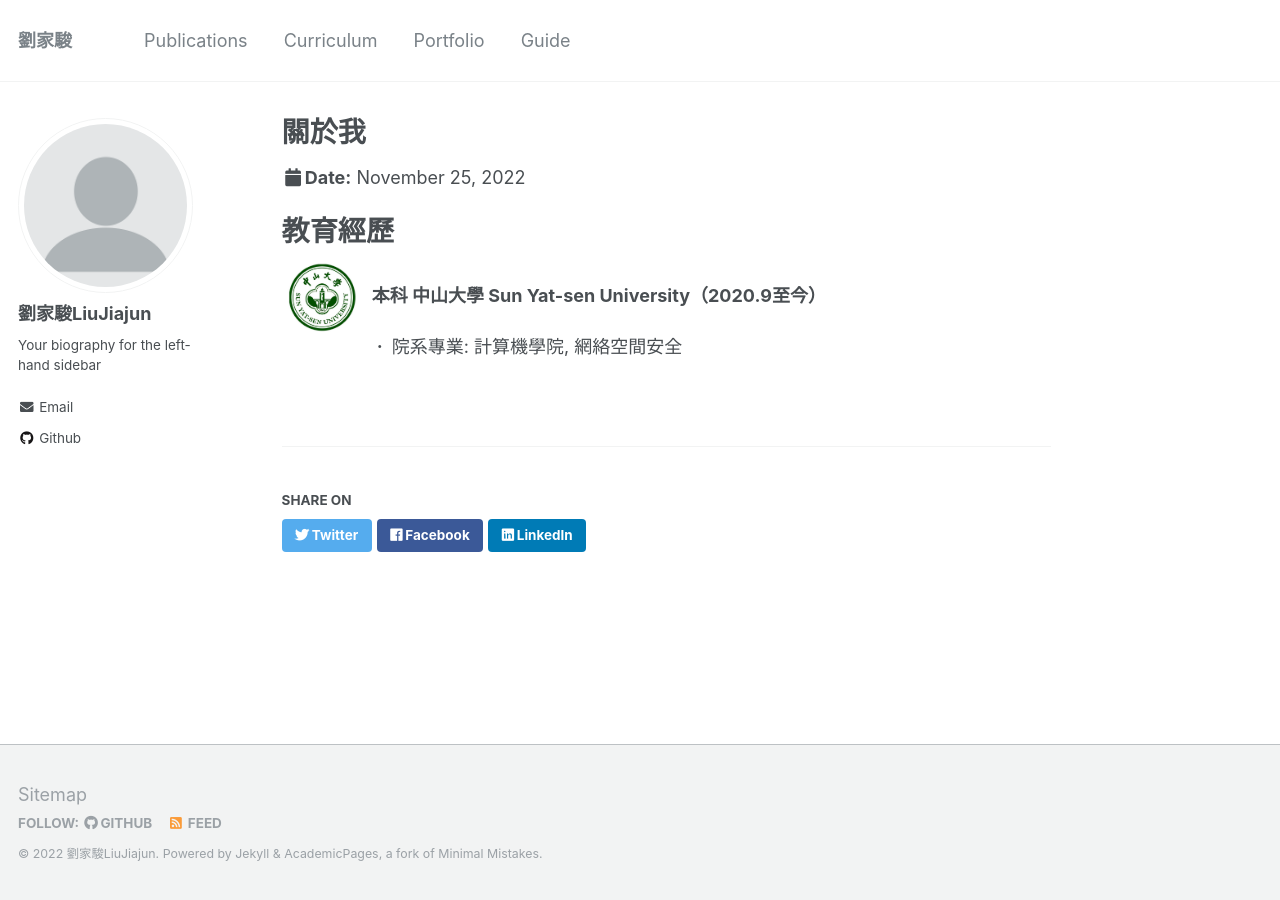
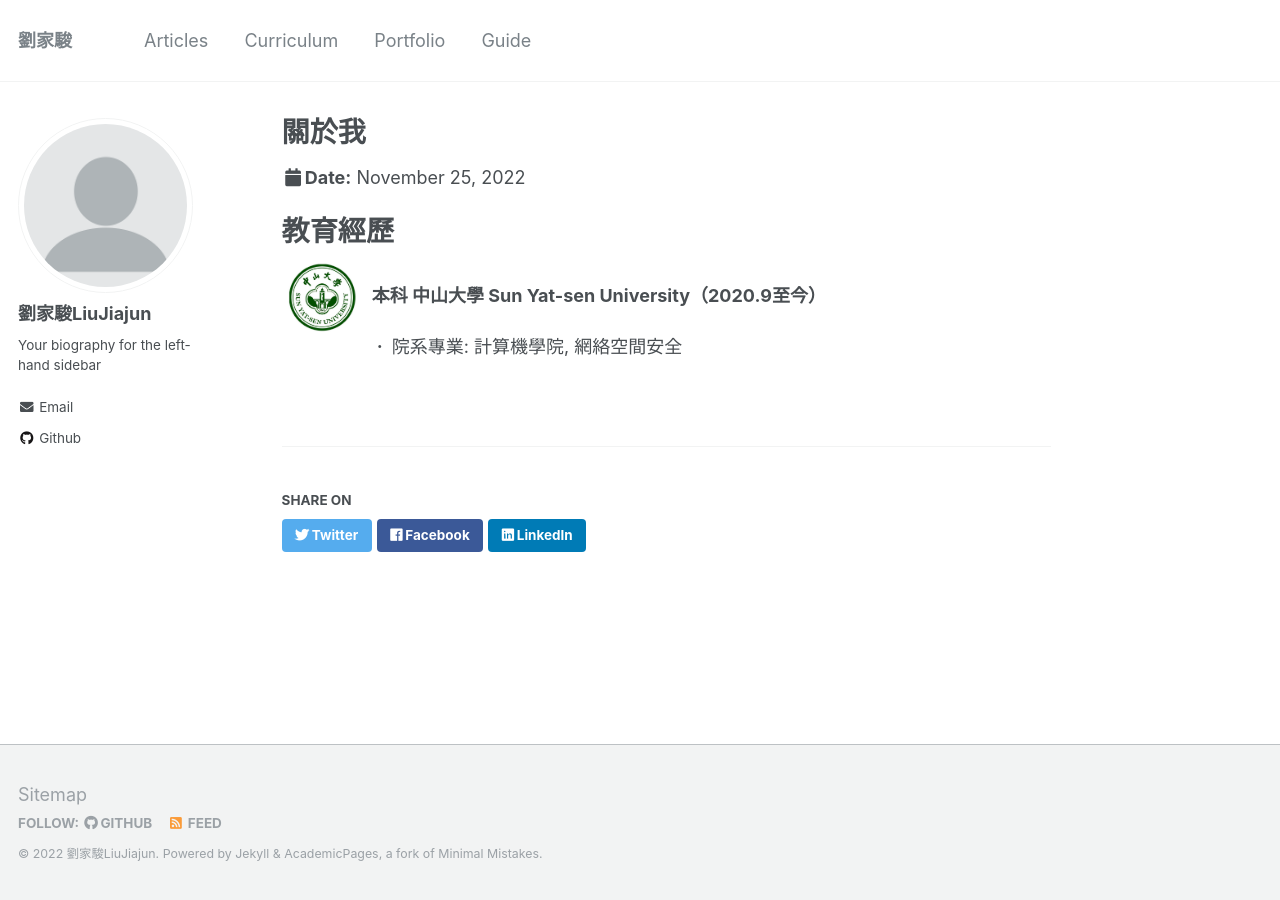
Before and after one commit to Leon-Liu228/Leon-Liu228.github.io, a Jekyll site: the page built from _talks/Education.md, in a window 1280 px wide. Built offline with Jekyll 4.4.1, drawn with Linux system fonts in a browser that asks for light colours.

Commit message:
Update navigation.yml

```diff
--- a/_data/navigation.yml
+++ b/_data/navigation.yml
@@ -1,6 +1,6 @@
 # main links links
 main:
-  - title: "Publications"
+  - title: "Articles"
     url: /publications/
 
   - title: "Curriculum"
```
